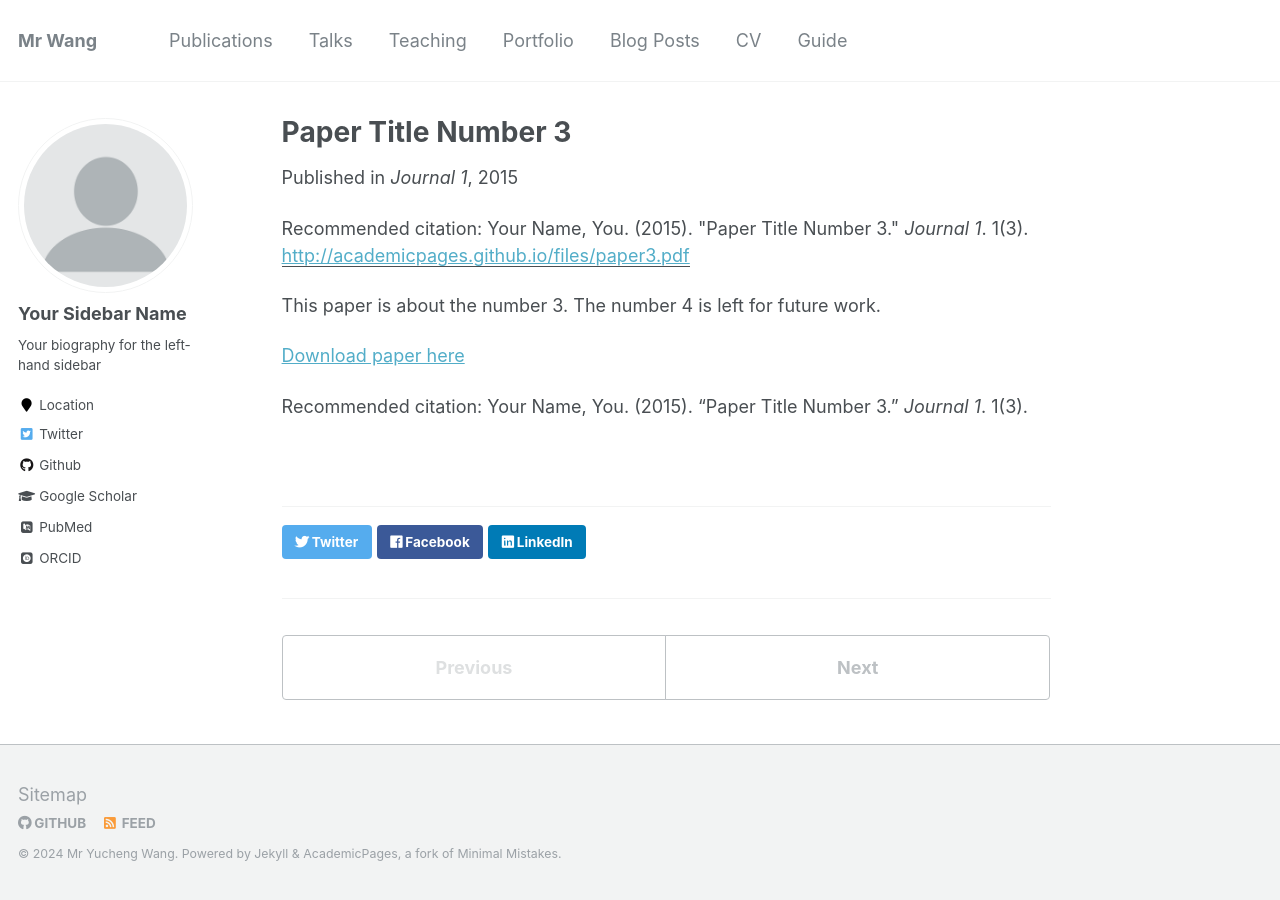
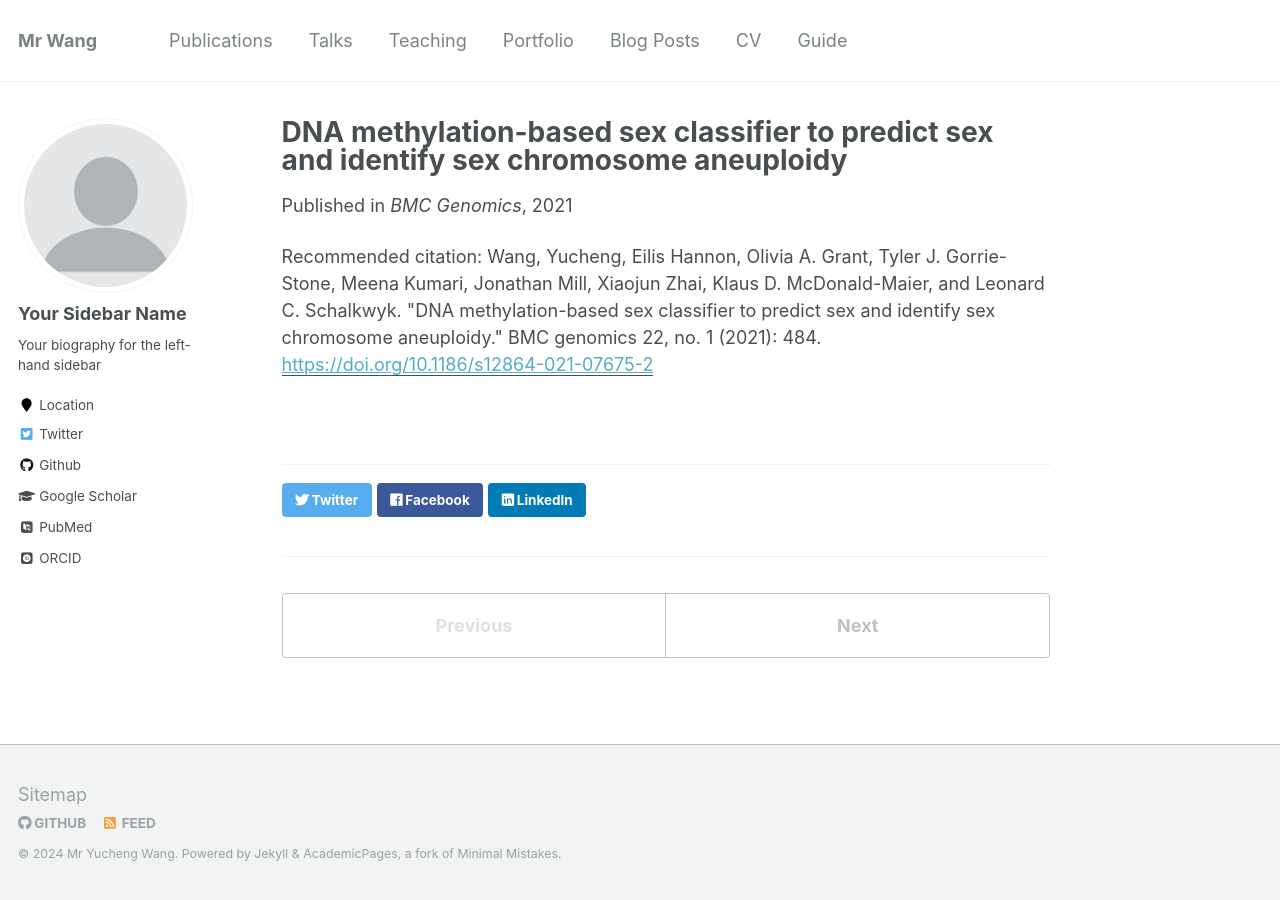
Before and after one commit to yiluyucheng/yiluyucheng.github.io, a Jekyll site: the page built from _publications/2015-10-01-paper-title-number-3.md, in a window 1280 px wide. Built offline with Jekyll 4.4.1, drawn with Linux system fonts in a browser that asks for light colours; some web fonts are replaced.

Commit message:
Update 2015-10-01-paper-title-number-3.md

```diff
--- a/_publications/2015-10-01-paper-title-number-3.md
+++ b/_publications/2015-10-01-paper-title-number-3.md
@@ -1,15 +1,10 @@
 ---
-title: "Paper Title Number 3"
+title: "DNA methylation-based sex classifier to predict sex and identify sex chromosome aneuploidy"
 collection: publications
-permalink: /publication/2015-10-01-paper-title-number-3
+permalink: https://link.springer.com/article/10.1186/s12864-021-07675-2
 excerpt: 'This paper is about the number 3. The number 4 is left for future work.'
-date: 2015-10-01
-venue: 'Journal 1'
-paperurl: 'http://academicpages.github.io/files/paper3.pdf'
-citation: 'Your Name, You. (2015). &quot;Paper Title Number 3.&quot; <i>Journal 1</i>. 1(3).'
+date: 28 June 2021
+venue: ' BMC Genomics'
+paperurl: 'https://doi.org/10.1186/s12864-021-07675-2'
+citation: 'Wang, Yucheng, Eilis Hannon, Olivia A. Grant, Tyler J. Gorrie-Stone, Meena Kumari, Jonathan Mill, Xiaojun Zhai, Klaus D. McDonald-Maier, and Leonard C. Schalkwyk. "DNA methylation-based sex classifier to predict sex and identify sex chromosome aneuploidy." BMC genomics 22, no. 1 (2021): 484.'
 ---
-This paper is about the number 3. The number 4 is left for future work.
-
-[Download paper here](http://academicpages.github.io/files/paper3.pdf)
-
-Recommended citation: Your Name, You. (2015). "Paper Title Number 3." <i>Journal 1</i>. 1(3).
```
